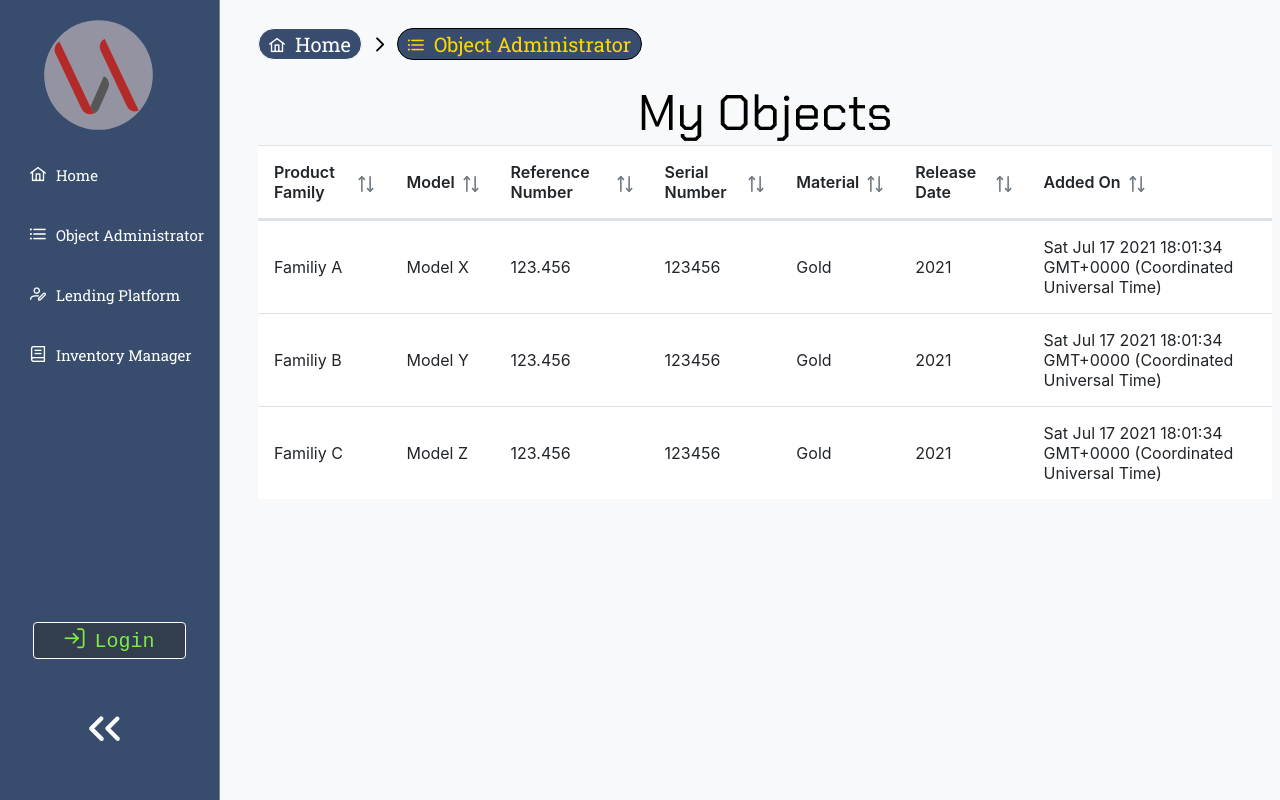
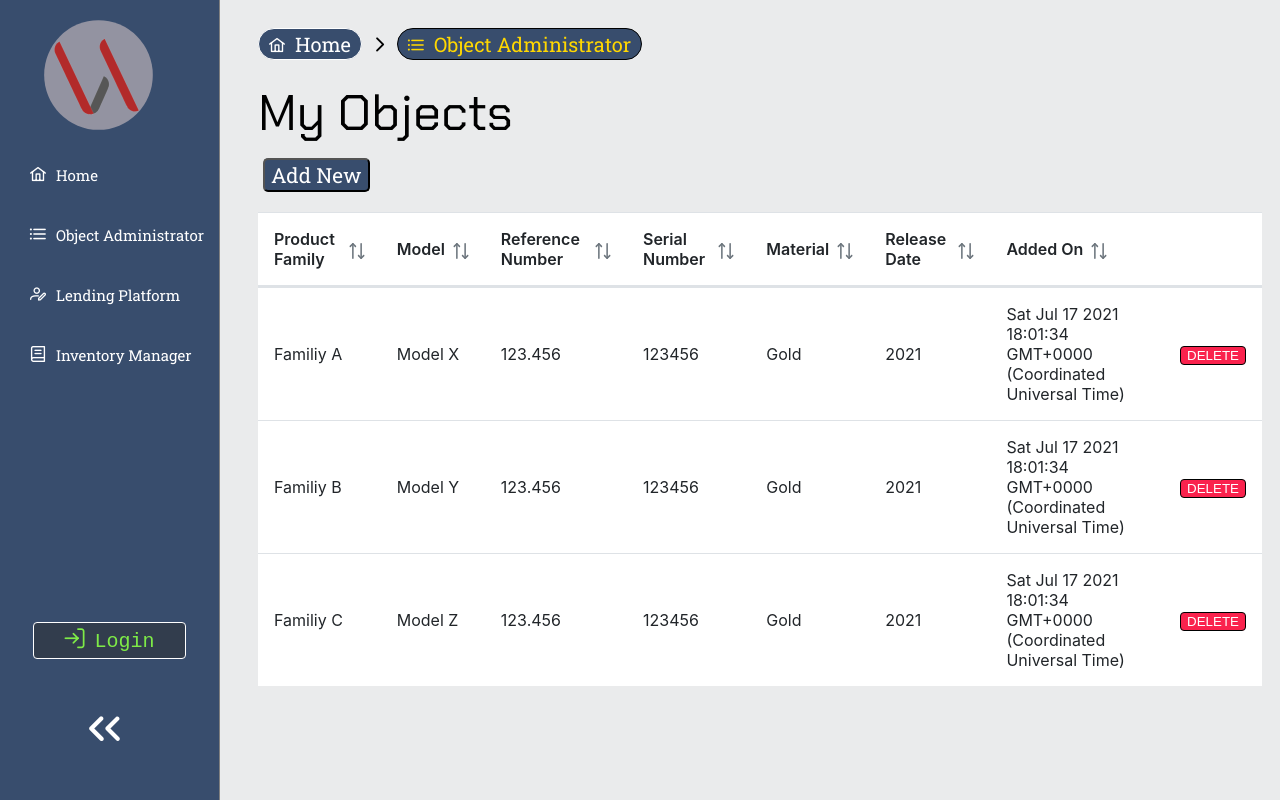
Before and after one commit to Stratosfactory/vLoan, a Vue app in the folder frontend/: page /objects in a window 1280 px wide. Built offline with nearby package versions, Linux system fonts and the light colour scheme.

Commit message:
Commit to Frontend

```diff
--- a/frontend/public/index.html
+++ b/frontend/public/index.html
@@ -1,17 +1,22 @@
 <!DOCTYPE html>
 <html lang="">
-  <head>
+
+<head>
     <meta charset="utf-8">
     <meta http-equiv="X-UA-Compatible" content="IE=edge">
     <meta name="viewport" content="width=device-width,initial-scale=1.0">
-    <link rel="icon" href="<%= BASE_URL %>favicon.ico">
-    <title><%= htmlWebpackPlugin.options.title %></title>
-  </head>
-  <body>
+    <link rel="icon" href="<%= BASE_URL %>favicon.svg">
+    <title>
+        <%= htmlWebpackPlugin.options.title %>
+    </title>
+</head>
+
+<body>
     <noscript>
       <strong>We're sorry but <%= htmlWebpackPlugin.options.title %> doesn't work properly without JavaScript enabled. Please enable it to continue.</strong>
     </noscript>
     <div id="app"></div>
     <!-- built files will be auto injected -->
-  </body>
+</body>
+
 </html>
--- a/frontend/src/App.vue
+++ b/frontend/src/App.vue
@@ -23,18 +23,17 @@ export default {
       navCollapsed: false,
     };
   },
-  methods:{
-    changeMargin(bool){
+  methods: {
+    changeMargin(bool) {
       this.navCollapsed = bool;
-    }
-  }
-
+    },
+  },
 };
 </script>
 
 <style>
 @import url("https://fonts.googleapis.com/css2?family=Roboto+Slab&display=swap");
-@import url('https://fonts.googleapis.com/css2?family=Chakra+Petch&display=swap');
+@import url("https://fonts.googleapis.com/css2?family=Chakra+Petch&display=swap");
 
 #app {
   font-family: "Roboto Slab", serif;
@@ -45,14 +44,16 @@ export default {
 }
 
 html {
-  background: #f8f9fa;
+  background: var(--bg-main);
 }
 
 :root {
-  --bg-main: #f8f9fa;
-  --bg-s1: rgb(56, 77, 109);;
+  --bg-main: #eaebec;
+  --bg-s1: rgb(56, 77, 109);
+
   --fc-s1: #ffffff;
-  --fc-s2:gold;
+  --fc-s2: gold;
+  --ac-s1: rgb(0, 140, 255);
 }
 
 .extended {
@@ -82,9 +83,84 @@ html {
     margin-left: 100px;
   }
 }
+main{
+  margin-right:10px;
+}
 
-header{
+header {
   font-size: 50px;
- font-family: 'Chakra Petch', sans-serif;
+  margin-bottom: 1vh;
+  font-family: "Chakra Petch", sans-serif;
+  text-align: left;
 }
+
+.button-main {
+  background: var(--bg-s1);
+  color: var(--fc-s1);
+  font-family: "Roboto Slab", serif;
+  font-size: 1.3rem;
+  border-radius: 5px !important;
+  cursor: pointer;
+
+  }
+
+.button-main:hover {
+  color: var(--fc-s2);
+  transform: scale(1.02);
+}
+
+.deleteButton-inline {
+  background: rgb(250, 34, 77);
+  color: var(--fc-s1);
+  border: rgb(0, 0, 0) solid 1px;
+  border-radius: 4px;
+  cursor: pointer;
+}
+
+.deleteButton-inline:hover {
+  background: rgb(197, 15, 51);
+  transform: scale(1.01);
+}
+
+.overlayDelete {
+  background: crimson !important;
+}
+
+label {
+  font-size: 1.1rem;
+}
+
+input {
+  border: 1px solid var(--bg-s1);
+  border-radius: 3px;
+  height: 25px;
+  font-family: "Roboto Slab", serif;
+  font-size: 1.08rem;
+}
+
+input:hover {
+  border: 1px solid var(--ac-s1);
+}
+
+input:focus {
+  outline: none !important;
+  box-shadow: 0px 0px 3px 0px var(--ac-s1);
+}
+
+select {
+  border: 1px solid var(--bg-s1);
+  border-radius: 3px;
+  height: 25px;
+  font-family: "Roboto Slab", serif;
+  font-size: 1.08rem;
+}
+
+select:hover {
+    box-shadow: 0px 0px 3px 0px var(--ac-s1);
+}
+
+select:focus {
+      box-shadow: 0px 0px 3px 0px var(--ac-s1);
+}
+
 </style>
--- a/frontend/src/components/home/home.vue
+++ b/frontend/src/components/home/home.vue
@@ -2,6 +2,8 @@
   <div class="home">
      <img src="..\..\assets\Vloan.svg">
      <p class="logoTitle">_vLoan</p>
+
+
   </div>
 </template>
 
@@ -13,8 +15,8 @@ export default {
 
 <style scoped>
 img{
-  width:40%;
-  height: 40%;
+  width:50vh;
+  height: 50vh;
 
 }
 
@@ -22,13 +24,16 @@ img{
   display: flex;
   flex-direction: column;
   align-items: center;
+  justify-content: center;
+  height: 98vh;
 
-  margin-top:20%;
 
 }
 
+
+
 .logoTitle{
   font-family: 'Chakra Petch', sans-serif;
-  font-size: 90px;
+  font-size: 6rem;
 }
 </style>
--- /dev/null
+++ b/frontend/src/components/objectAdmin/addObject.vue
@@ -0,0 +1,104 @@
+<template>
+     <section>
+       <div class="addNew">
+      <button class="button-main" @click="displayMenu">Add New</button>
+      </div>
+      <div class="inputMenu" v-if="menuDisplayed">
+        <div class="menuitem">
+          <label> Product Family
+          </label>
+          <select>
+            <option></option>
+          </select>
+        </div>
+        <div class="menuitem">
+          <label>Model
+          </label>
+          <select>
+            <option></option>
+          </select>
+        </div>
+        <div class="menuitem">
+          <label> Reference Number
+          </label>
+          <input>
+        </div>
+        <div class="menuitem">
+          <label> Serial Number
+          </label>
+          <input>
+        </div>
+        <div class="menuitem">
+          <label>Material
+          </label>
+          <select>
+            <option></option>
+          </select>
+        </div>
+      <div class="menuitem">
+          <label> Release Date
+          </label>
+          <input>
+        </div>
+        <div class="menuitem">
+          <label> Added On
+          </label>
+          <input disabled :placeholder="new Date()">
+        </div>
+      </div>
+    </section>
+</template>
+
+<script>
+export default {
+data(){
+  return{
+    menuDisplayed:false,
+  }
+},
+methods:{
+  displayMenu(){
+    this.menuDisplayed? this.menuDisplayed=false : this.menuDisplayed=true;
+  }
+}
+
+
+}
+</script>
+
+<style scoped>
+.addNew{
+  display: flex;
+  padding:5px 5px 20px 5px;
+}
+
+.inputMenu{
+  display:flex;
+  flex-wrap: wrap;
+  border: 1px solid var(--bg-s1);
+  padding: 10px 10px 10px 10px;
+  border-radius: 3px;
+ box-shadow: 2px 5px 16px 2px var(--bg-s1);
+ margin: 20px 0 20px 0;
+
+
+}
+.menuitem{
+  display: flex;
+  flex-direction: column;
+  width: 42%;
+  margin-right:6vw;
+  padding:10px 10px 10px 10px
+
+}
+
+.menuitem label{
+  align-self: flex-start;
+}
+
+@media only screen and (max-width: 700px) {
+  .menuitem{
+    width: 100%;
+  }
+}
+</style>
--- a/frontend/src/components/objectAdmin/objectAdmin.vue
+++ b/frontend/src/components/objectAdmin/objectAdmin.vue
@@ -1,73 +1,113 @@
 <template>
   <div>
     <header>My Objects</header>
-    <main>
+
+    <add-object></add-object>
+    <ConfirmDialog rejectClass="p-button-danger"></ConfirmDialog>
+    <section>
       <DataTable :value="dummy">
-        <Column field="productFamily" header="Product Family" :sortable="true"></Column>
+        <Column
+          field="productFamily"
+          header="Product Family"
+          :sortable="true"
+        ></Column>
         <Column field="model" header="Model" :sortable="true"></Column>
-        <Column field="referenceNumber" header="Reference Number" :sortable="true"></Column>
-        <Column field="serialNumber" header="Serial Number" :sortable="true"></Column>
+        <Column
+          field="referenceNumber"
+          header="Reference Number"
+          :sortable="true"
+        ></Column>
+        <Column
+          field="serialNumber"
+          header="Serial Number"
+          :sortable="true"
+        ></Column>
         <Column field="material" header="Material" :sortable="true"></Column>
-        <Column field="releaseDate" header="Release Date" :sortable="true"></Column>
+        <Column
+          field="releaseDate"
+          header="Release Date"
+          :sortable="true"
+        ></Column>
         <Column field="timeStamp" header="Added On" :sortable="true"> </Column>
-
+        <Column :exportable="false">
+          <template #body="slotProps">
+            <button @click="deleteEntry(slotProps)" class="deleteButton-inline">
+              DELETE
+            </button>
+          </template>
+        </Column>
       </DataTable>
-    </main>
+    </section>
   </div>
 </template>
 
 <script>
 import DataTable from "primevue/datatable";
 import Column from "primevue/column";
-
+import ConfirmDialog from "primevue/confirmdialog";
+import addObject from "./addObject.vue"
 export default {
   components: {
     DataTable,
     Column,
+    ConfirmDialog,
+    addObject,
   },
-  data(){
-    return{
-      dummy:[
-        {productFamily:"Familiy A",
-        model:"Model X",
-        referenceNumber:"123.456",
-        serialNumber:"123456",
-        material:"Gold",
-        releaseDate:"2021",
-        timeStamp:new Date(),
-
-
-
+  data() {
+    return {
+      dummy: [
+        {
+          productFamily: "Familiy A",
+          model: "Model X",
+          referenceNumber: "123.456",
+          serialNumber: "123456",
+          material: "Gold",
+          releaseDate: "2021",
+          timeStamp: new Date(),
         },
-         {productFamily:"Familiy B",
-        model:"Model Y",
-        referenceNumber:"123.456",
-        serialNumber:"123456",
-        material:"Gold",
-        releaseDate:"2021",
-        timeStamp:new Date(),
-
-
-
+        {
+          productFamily: "Familiy B",
+          model: "Model Y",
+          referenceNumber: "123.456",
+          serialNumber: "123456",
+          material: "Gold",
+          releaseDate: "2021",
+          timeStamp: new Date(),
         },
 
-         {productFamily:"Familiy C",
-        model:"Model Z",
-        referenceNumber:"123.456",
-        serialNumber:"123456",
-        material:"Gold",
-        releaseDate:"2021",
-        timeStamp:new Date(),
-
-
-
-        }
-
-      ]
-    }
-  }
+        {
+          productFamily: "Familiy C",
+          model: "Model Z",
+          referenceNumber: "123.456",
+          serialNumber: "123456",
+          material: "Gold",
+          releaseDate: "2021",
+          timeStamp: new Date(),
+        },
+      ],
+    };
+  },
+  methods: {
+    deleteEntry(data) {
+      console.log(data);
+      this.$confirm.require({
+        message: `Are you sure you want to delete object '${data.data.serialNumber}' ?`,
+        header: "Please confirm",
+        icon: "pi pi-exclamation-triangle",
+        acceptClass: "overlayDelete",
+        accept: () => {
+          //callback to execute when user confirms the action
+        },
+        reject: () => {
+          //callback to execute when user rejects the action
+        },
+      });
+    },
+  },
 };
 </script>
 
-<style>
+<style scoped>
+
+
 </style>
--- a/frontend/src/main.js
+++ b/frontend/src/main.js
@@ -1,6 +1,6 @@
 import { createApp } from 'vue'
 import App from './App.vue'
-
+import ConfirmationService from 'primevue/confirmationservice';
 
 
 const app = createApp(App)
@@ -18,5 +18,6 @@ import "primeicons/primeicons.css"
 app.use(router)
 app.use(store)
 app.use(PrimeVue);
+app.use(ConfirmationService);
 
 app.mount('#app')
```
Also changed, not shown: frontend/public/favicon.svg (added), 1 other file (tests, documents, lock files or other folders).
